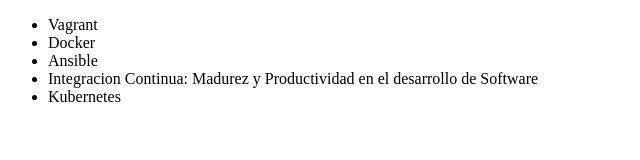
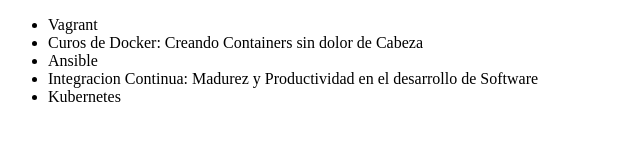
Before and after one commit to jmayta73/alura-git, a plain HTML site: page index.html in a window 1280 px wide. Shown: the whole page, without its empty margins (0-640 px from the left). Drawn offline with Linux system fonts and the light colour scheme.

Commit message:
Actualizacion de lista nombre lista Docker

```diff
--- a/index.html
+++ b/index.html
@@ -9,7 +9,7 @@
 <body>
     <ul>
         <li>Vagrant</li>
-        <li>Docker</li>
+        <li>Curos de Docker: Creando Containers sin dolor de Cabeza</li>
         <li>Ansible</li>
         <li>Integracion Continua: Madurez  y Productividad en el desarrollo de Software</li>
         <li>Kubernetes</li>
```
